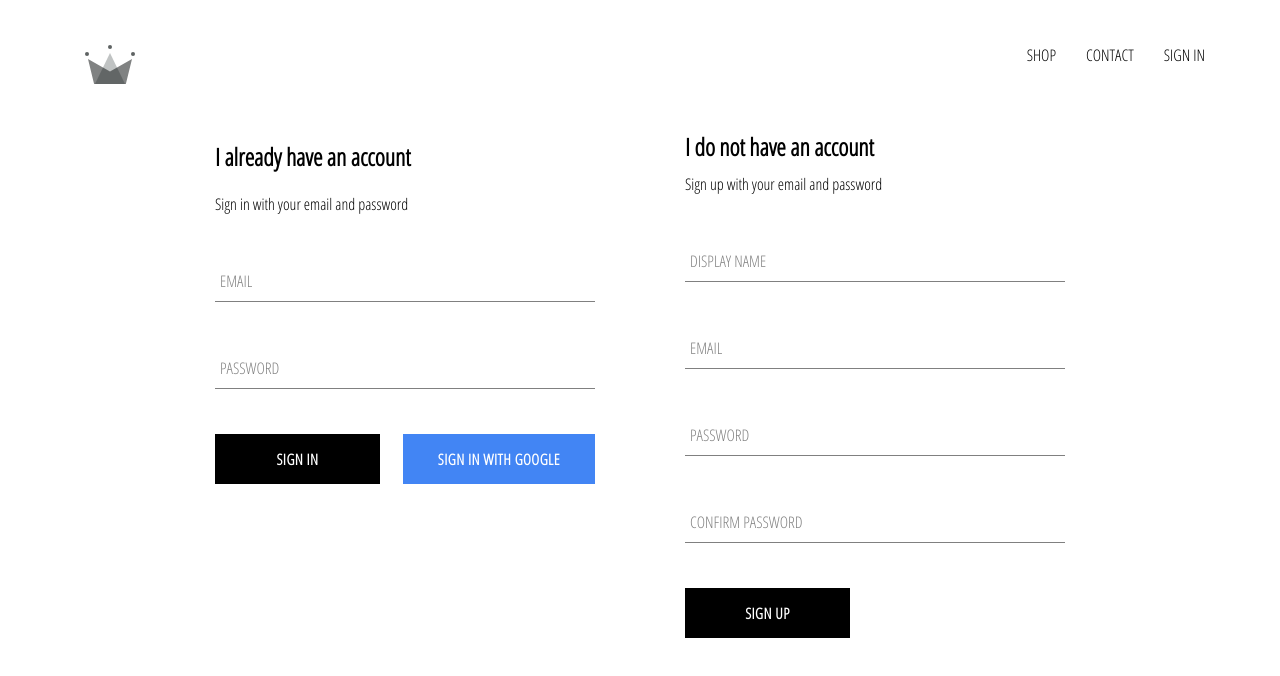
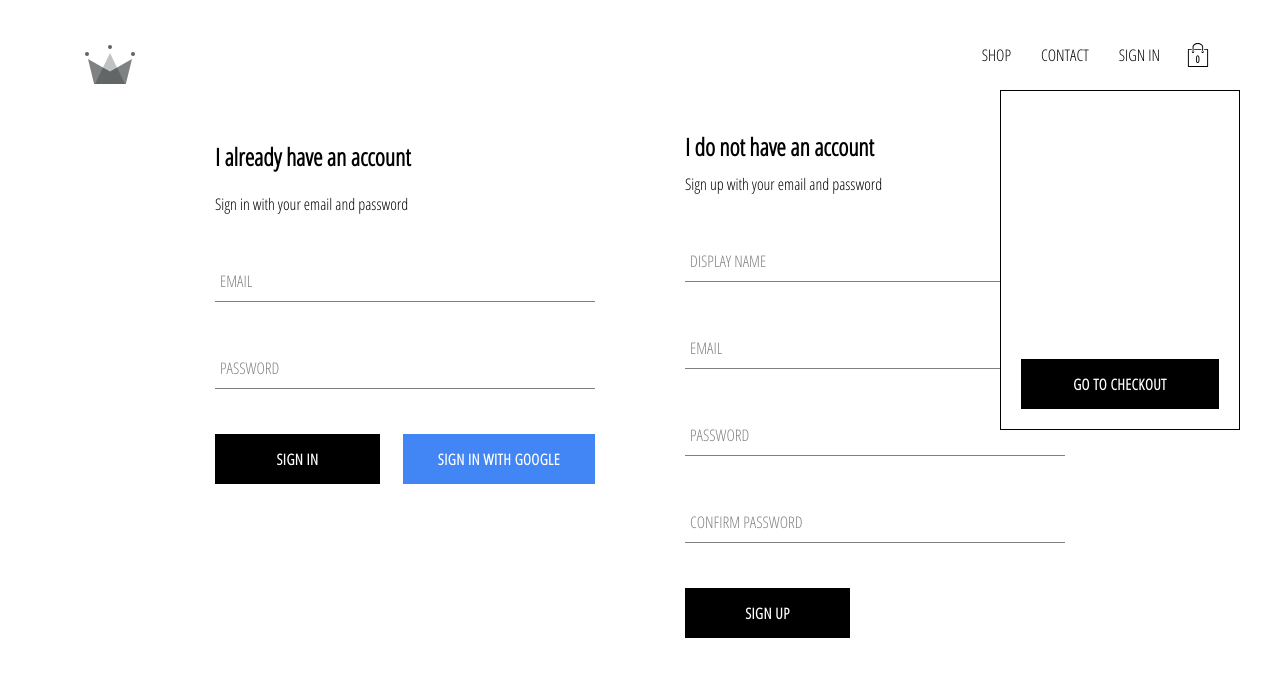
Before and after one commit to robthomasclark/crwn-clothing, a React (Create React App) app: page /signin in a window 1280 px wide. Shown: the top 676 px of the page. Built offline with nearby package versions, Linux system fonts and the light colour scheme; no server answers.

Commit message:
added a cart dropdown

```diff
--- a/src/App.tsx
+++ b/src/App.tsx
@@ -1,5 +1,5 @@
 import React from "react";
-import { Route, Switch } from "react-router-dom";
+import { Route, Switch, Redirect } from "react-router-dom";
 import { connect } from "react-redux";
 
 import HomePage from "./pages/homepage/homepage.component";
@@ -11,7 +11,7 @@ import { setCurrentUser } from "./redux/user/user.actions";
 import "./App.css";
 
 
-class App extends React.Component<{setCurrentUser: any}> {
+class App extends React.Component<{setCurrentUser: any; currentUser: any}> {
   //this should really be a function, but, I'm being lazy in not defining
   //it since I cannot figure out exactly what the signature is from a third party library
   unsubscribeFromAuth: any = null;
@@ -50,15 +50,21 @@ class App extends React.Component<{setCurrentUser: any}> {
         <Switch>
           <Route exact path="/" component={HomePage} />
           <Route path="/shop" component={ShopPage} />
-          <Route path="/signin" component={SignInAndSignUp} />
+          <Route exact path="/signin" render={() => this.props.currentUser ? (<Redirect to="/"/>) : (<SignInAndSignUp/>)} />
         </Switch>
       </div>
     );
   }
 }
 
+const mapStateToProps = (state: any) => {
+  return (
+    {currentUser: state.user.currentUser}
+  )
+}
+
 const mapDispatchToProps = (dispatch: any) => {
   return { setCurrentUser: (user: any) => dispatch(setCurrentUser(user)) };
 };
 
-export default connect(null, mapDispatchToProps)(App);
+export default connect(mapStateToProps, mapDispatchToProps)(App);
--- /dev/null
+++ b/src/components/cart-dropdown/cart-dropdown.component.tsx
@@ -0,0 +1,17 @@
+import React from "react";
+
+import CustomButton from "../custom-button/custom-button.component";
+
+import "./cart-dropdown.styles.scss";
+
+const CartDropdown = () => {
+  return (
+    <div className="cart-dropdown">
+      <div className="cart-items">
+      </div>
+      <CustomButton>GO TO CHECKOUT</CustomButton>
+    </div>
+  );
+};
+
+export default CartDropdown;
--- /dev/null
+++ b/src/components/cart-dropdown/cart-dropdown.styles.scss
@@ -0,0 +1,24 @@
+.cart-dropdown {
+  position: absolute;
+  width: 240px;
+  height: 340px;
+  display: flex;
+  flex-direction: column;
+  padding: 20px;
+  border: 1px solid black;
+  background-color: white;
+  top: 90px;
+  right: 40px;
+  z-index: 5;
+
+  .cart-items {
+    height: 240px;
+    display: flex;
+    flex-direction: column;
+    overflow: scroll;
+  }
+
+  button {
+    margin-top: auto;
+  }
+}
--- /dev/null
+++ b/src/components/cart-icon/cart-icon.component.tsx
@@ -0,0 +1,24 @@
+import React from "react";
+import { connect } from "react-redux";
+
+import { ReactComponent as ShoppingIcon } from "../../assets/shopping-bag.svg";
+
+import { toggleCartHidden } from "../../redux/cart/cart.actions";
+import "./cart-icon.styles.scss";
+
+const CartIcon = (props: {toggleCartHidden: any}) => {
+  return (
+    <div className="cart-icon" onClick={props.toggleCartHidden}>
+      <ShoppingIcon className="shopping-icon" />
+      <span className="item-count">0</span>
+    </div>
+  );
+};
+
+const mapDispatchToProps = (dispatch: any) => {
+  return (
+    {toggleCartHidden: () => dispatch(toggleCartHidden())}
+  )
+}
+
+export default connect(null, mapDispatchToProps)(CartIcon);
--- /dev/null
+++ b/src/components/cart-icon/cart-icon.styles.scss
@@ -0,0 +1,21 @@
+.cart-icon {
+  width: 45px;
+  height: 45px;
+  position: relative;
+  display: flex;
+  align-items: center;
+  justify-content: center;
+  cursor: pointer;
+
+  .shopping-icon {
+    width: 24px;
+    height: 24px;
+  }
+
+  .item-count {
+    position: absolute;
+    font-size: 10px;
+    font-weight: bold;
+    bottom: 12px;
+  }
+}
--- a/src/components/header/header.component.tsx
+++ b/src/components/header/header.component.tsx
@@ -4,15 +4,18 @@ import { connect } from "react-redux";
 
 import { ReactComponent as Logo } from "../../assets/crown.svg";
 import firebase, { auth } from "../../firebase/firebase.utils";
+import CartIcon from "../cart-icon/cart-icon.component";
+import CartDropdown from "../cart-dropdown/cart-dropdown.component";
 
 import "./header.styles.scss";
 
 interface Props {
   currentUser: firebase.User | null;
+  hidden: boolean;
 }
 
 const Header = (props: Props) => {
-  const { currentUser } = props;
+  const { currentUser, hidden } = props;
   return (
     <div className="header">
       <Link className="logo-container" to="/">
@@ -34,15 +37,20 @@ const Header = (props: Props) => {
             SIGN IN
           </Link>
         )}
+        <CartIcon />
       </div>
+      { hidden ? null :
+        <CartDropdown />
+      }
     </div>
   );
 };
 
 const mapStateToProps = (state: any) => {
-  return (
-    {currentUser: state.user.currentUser}
-  )
-}
+  return {
+    currentUser: state.user.currentUser,
+    hidden: state.cart.hidden,
+  };
+};
 
 export default connect(mapStateToProps)(Header);
--- /dev/null
+++ b/src/redux/cart/cart.actions.ts
@@ -0,0 +1,5 @@
+import { CartActionTypes } from "../../types/actions";
+
+export const toggleCartHidden = () => {
+  return { type: CartActionTypes.TOGGLE_CART_HIDDEN };
+};
--- /dev/null
+++ b/src/redux/cart/cart.reducer.ts
@@ -0,0 +1,31 @@
+import { CartActionTypes } from "../../types/actions";
+
+interface State {
+  hidden: boolean;
+}
+
+interface Action {
+  type: number;
+  payload: any;
+}
+
+const INITIAL_STATE = {
+  hidden: true,
+};
+
+const cartReducer = (state: State = INITIAL_STATE, action: Action) => {
+  switch (action.type) {
+    case CartActionTypes.TOGGLE_CART_HIDDEN: {
+      state = {
+        ...state,
+        hidden: !state.hidden,
+      };
+      break;
+    }
+    default:
+      break;
+  }
+  return state;
+};
+
+export default cartReducer;
--- a/src/redux/root-reducer.ts
+++ b/src/redux/root-reducer.ts
@@ -1,7 +1,9 @@
 import { combineReducers } from "redux";
 
 import userReducer from "./user/user.reducer";
+import cartReducer from "./cart/cart.reducer";
 
 export default combineReducers({
   user: userReducer,
+  cart: cartReducer,
 });
--- a/src/redux/user/user.actions.ts
+++ b/src/redux/user/user.actions.ts
@@ -1,6 +1,8 @@
+import { UserActionTypes } from "../../types/actions";
+
 export const setCurrentUser = (user: {currentUser: any}) => {
     return {
-        type: "SET_CURRENT_USER",
+        type: UserActionTypes.SET_CURRENT_USER,
         payload: user
     }
 }
--- a/src/redux/user/user.reducer.ts
+++ b/src/redux/user/user.reducer.ts
@@ -1,28 +1,28 @@
+import { UserActionTypes } from "../../types/actions";
 
 interface State {
-    currentUser: null
+  currentUser: null;
 }
 
 interface Action {
-    type: string;
+  type: number;
   payload: any;
 }
 
 const INITIAL_STATE = {
-    currentUser: null
-}
+  currentUser: null,
+};
 
-
-const userReducer  = (state: State = INITIAL_STATE, action: Action) => {
+const userReducer = (state: State = INITIAL_STATE, action: Action) => {
   switch (action.type) {
-        case "SET_CURRENT_USER": {
-            state = {...state, currentUser: action.payload}
+    case UserActionTypes.SET_CURRENT_USER: {
+      state = { ...state, currentUser: action.payload };
       break;
     }
     default:
       break;
   }
   return state;
-}
+};
 
 export default userReducer;
--- /dev/null
+++ b/src/types/actions.ts
@@ -0,0 +1,7 @@
+export enum UserActionTypes {
+  SET_CURRENT_USER,
+}
+
+export enum CartActionTypes {
+  TOGGLE_CART_HIDDEN,
+}
```
Also changed, not shown: src/assets/shopping-bag.svg (added). Lines whose indentation alone changed are shown as unchanged.
